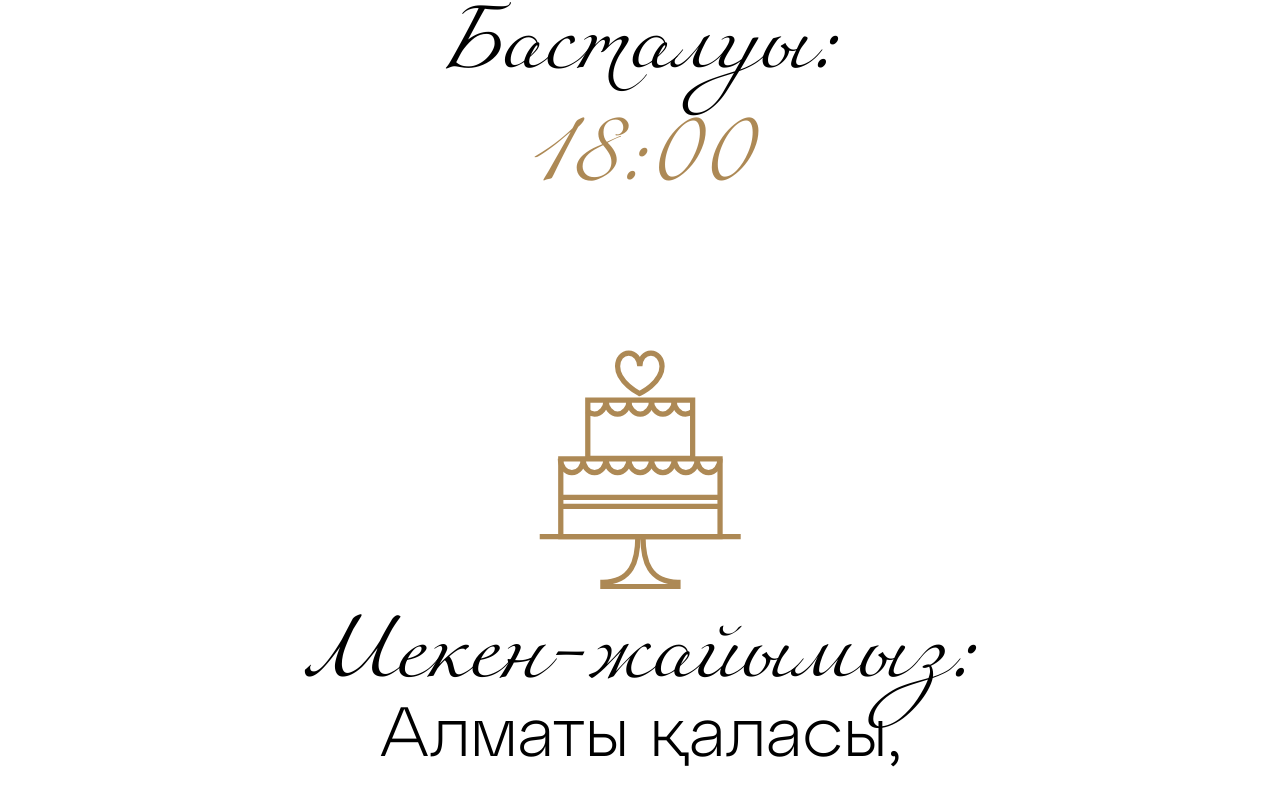
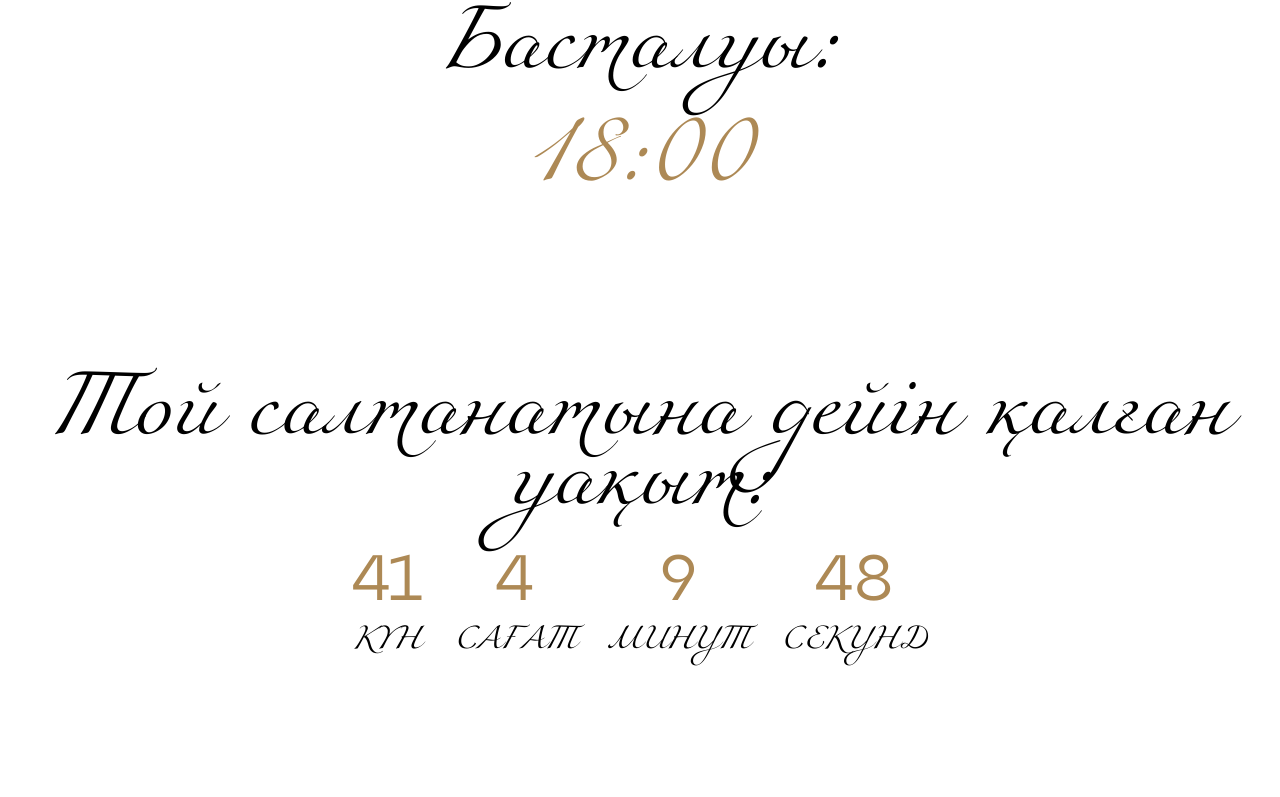
Before and after one commit to aqarysroot/wedding_invatation, a React (Vite) app in the folder front_app/: page / in a window 1280 px wide. Shown: the part 2774-3571 px from the top of the page. Built offline with nearby package versions, Linux system fonts and the light colour scheme; a web font is replaced by a local one.

Commit message:
add counter

```diff
--- a/front_app/src/App.module.scss
+++ b/front_app/src/App.module.scss
@@ -262,6 +262,7 @@
 
   &__title {
     margin-top: 32px;
+    margin-bottom: 20px;
   }
 
   &__date {
@@ -795,3 +796,31 @@
     text-align: center;
   }
 }
+
+.countdownWrapper {
+  display: flex;
+  justify-content: center; // Center items horizontally
+  gap: 2rem; // Space between countdown items
+}
+
+.countdownItem {
+  display: flex;
+  flex-direction: column; // Stack number and label vertically
+  align-items: center; // Center align number and label
+  text-align: center; // Center text alignment
+}
+
+.countdownTime {
+  font-family: "Atyp Display", sans-serif;
+  font-size: clamp(2rem, 5vw, 5rem);
+  color: #ad8955;
+  margin: 0; // Reset default margin
+}
+
+.countdownLabel {
+  font-family: "Miama Nueva", sans-serif;
+  font-size: clamp(1rem, 2vw, 2rem);
+  color: #000;
+  font-style: italic;
+  margin: 0; // Reset default margin
+}
--- a/front_app/src/App.tsx
+++ b/front_app/src/App.tsx
@@ -1,6 +1,6 @@
 import cn from "classnames";
 import { useTranslation } from "react-i18next";
-import { FormEvent, createRef, useState, type FunctionComponent } from "react";
+import { FormEvent, createRef, useState, useEffect, type FunctionComponent } from "react";
 import styles from "@/App.module.scss";
 import CeremonyIcon from "@/assets/icons/ceremony.svg?react";
 import CakeIcon from "@/assets/icons/cake.svg?react";
@@ -24,6 +24,7 @@ import "swiper/css";
 import i18n from "./i18n";
 import { sendForm } from "./api/form";
 
+
 export const App: FunctionComponent = () => {
   const { t } = useTranslation();
 
@@ -33,6 +34,31 @@ export const App: FunctionComponent = () => {
   const anketaRef = createRef<HTMLElement>();
 
   const [isOpenedModal, setIsOpenedModal] = useState(false);
+  const [timeLeft, setTimeLeft] = useState({ days: 0, hours: 0, minutes: 0, seconds: 0 });
+
+  useEffect(() => {
+    const ceremonyDate = new Date('2024-09-10T18:00:00').getTime();
+
+    const updateCountdown = () => {
+      const now = new Date().getTime();
+      const distance = ceremonyDate - now;
+
+      if (distance < 0) {
+        setTimeLeft({ days: 0, hours: 0, minutes: 0, seconds: 0 });
+        return;
+      }
+
+      const days = Math.floor(distance / (1000 * 60 * 60 * 24));
+      const hours = Math.floor((distance % (1000 * 60 * 60 * 24)) / (1000 * 60 * 60));
+      const minutes = Math.floor((distance % (1000 * 60 * 60)) / (1000 * 60));
+      const seconds = Math.floor((distance % (1000 * 60)) / 1000);
+
+      setTimeLeft({ days, hours, minutes, seconds });
+    };
+
+    const interval = setInterval(updateCountdown, 1000);
+    return () => clearInterval(interval);
+  }, []);
 
   const handleSubmit = async (event: any) => {
     event.preventDefault();
@@ -230,6 +256,31 @@ export const App: FunctionComponent = () => {
           <p>{t("ceremony.start")}</p>
           <span>18:00</span>
         </div>
+
+        <div className={styles.ceremony}>
+        <div className={styles.ceremony__icon}>
+          {/* Ceremony Icon */}
+        </div>
+        <h2 className={styles.ceremony__title}>{t("ceremony.countdown")}</h2>
+        <div className={styles.countdownWrapper}>
+          <div className={styles.countdownItem}>
+            <span className={styles.countdownTime}>{timeLeft.days}</span>
+            <span className={styles.countdownLabel}>{t("ceremony.count_day")}</span>
+          </div>
+          <div className={styles.countdownItem}>
+            <span className={styles.countdownTime}>{timeLeft.hours}</span>
+            <span className={styles.countdownLabel}>{t("ceremony.count_hour")}</span>
+          </div>
+          <div className={styles.countdownItem}>
+            <span className={styles.countdownTime}>{timeLeft.minutes}</span>
+            <span className={styles.countdownLabel}>{t("ceremony.count_minute")}</span>
+          </div>
+          <div className={styles.countdownItem}>
+            <span className={styles.countdownTime}>{timeLeft.seconds}</span>
+            <span className={styles.countdownLabel}>{t("ceremony.count_second")}</span>
+          </div>
+        </div>
+      </div>
       </section>
 
       <section ref={addressRef} id="address" className={styles["address"]}>
--- a/front_app/src/i18n/translations/kazakh.json
+++ b/front_app/src/i18n/translations/kazakh.json
@@ -20,6 +20,11 @@
   "ceremony.weeks.5": "жм",
   "ceremony.weeks.6": "сн",
   "ceremony.weeks.7": "жс",
+  "ceremony.countdown": "Той салтанатына дейін қалған уақыт:",
+  "ceremony.count_day": "КҮН",
+  "ceremony.count_hour": "САҒАТ",
+  "ceremony.count_minute": "МИНУТ",
+  "ceremony.count_second": "СЕКУНД",
 
   "address.title": "Мекен-жайымыз:",
   "address.content.slice_1": "Алматы қаласы,",
--- a/front_app/src/i18n/translations/russian.json
+++ b/front_app/src/i18n/translations/russian.json
@@ -20,6 +20,11 @@
   "ceremony.weeks.5": "пт",
   "ceremony.weeks.6": "сб",
   "ceremony.weeks.7": "вс",
+  "ceremony.countdown": "До свадебной церемонии осталось:",
+  "ceremony.count_day": "ДНЕЙ",
+  "ceremony.count_hour": "ЧАСОВ",
+  "ceremony.count_minute": "МИНУТ",
+  "ceremony.count_second": "СЕКУНД",
 
   "address.title": "Адрес:",
   "address.content.slice_1": "город Алматы,",
```
Also changed, not shown: 2 other files (tests, documents, lock files or other folders).
